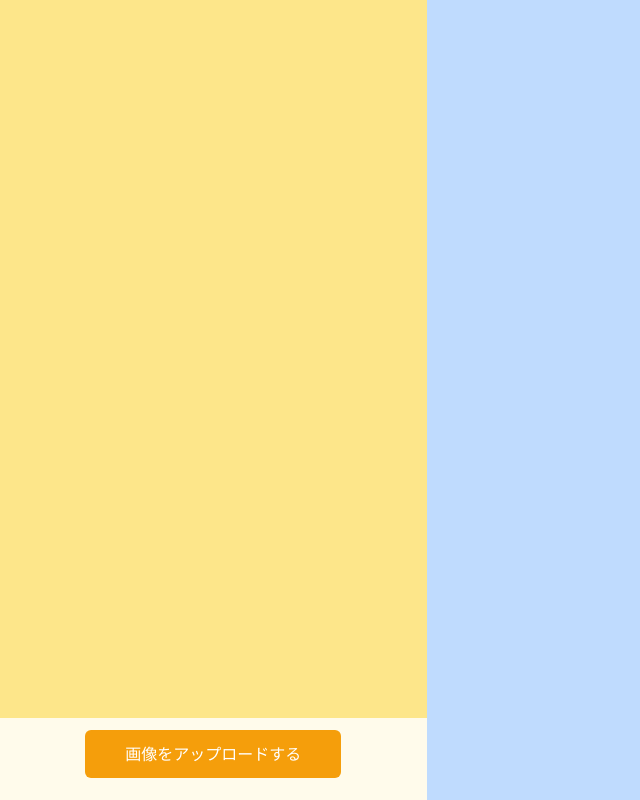
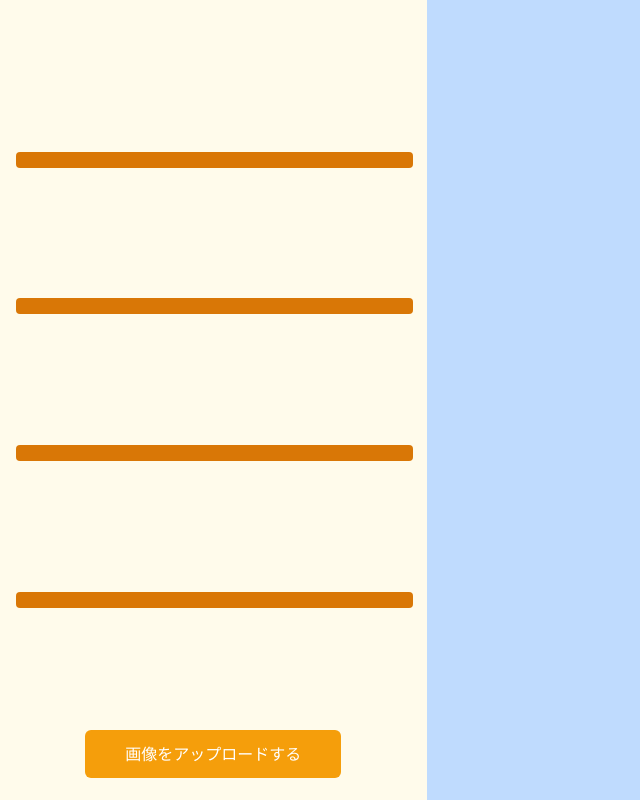
Before and after one commit to ss1119/virtual_background_creator_frontend, a React (Create React App) app: page / in a window 1280 px wide. Shown: the whole page, without its empty margins (0-640 px from the left). Built offline with nearby package versions, Linux system fonts and the light colour scheme.

Commit message:
make upload screen

```diff
--- a/src/components/parts/UploadButton.tsx
+++ b/src/components/parts/UploadButton.tsx
@@ -1,16 +1,9 @@
-type Props = {
-  onClick: () => void;
-};
-
-export const UploadButton = (props: Props) => {
+export const UploadButton = () => {
   return (
     <div className="flex justify-center items-center">
-      <button
-        className="text-center mt-3 w-64 py-3 text-base rounded-md text-white bg-yellow-500"
-        onClick={props.onClick}
-      >
+      <span className="text-center mt-3 w-64 py-3 text-base rounded-md text-white bg-yellow-500">
         画像をアップロードする
-      </button>
+      </span>
     </div>
   );
 };
--- a/src/components/templates/UploadArea.tsx
+++ b/src/components/templates/UploadArea.tsx
@@ -1,11 +1,58 @@
+import IconButton from "@mui/material/IconButton";
+import { useState } from "react";
 import { UploadButton } from "../parts/UploadButton";
-import { ImageArea } from "./ImageArea";
+import CancelIcon from "@mui/icons-material/Cancel";
 
 export const UploadArea = () => {
+  const [images, setImages] = useState<File[]>([]);
+  const inputId = Math.random().toString(32).substring(2);
+
+  const handleOnAddImage = (e: React.ChangeEvent<HTMLInputElement>) => {
+    if (!e.target.files) return;
+    setImages([...images, ...e.target.files]);
+  };
+
+  const handleOnRemoveImage = (index: number) => {
+    const newImages = [...images];
+    newImages.splice(index, 1);
+    setImages(newImages);
+  };
+
   return (
     <div className="w-1/3 h-screen bg-yellow-50 pb-7">
-      <ImageArea />
-      <UploadButton onClick={() => {}} />
+      <div className="w-full h-93 bg-yellow-50 py-7 mx-4">
+        <div className="absolute top-152 w-31 border-8 rounded border-yellow-600" />
+        <div className="absolute top-298 w-31 border-8 rounded border-yellow-600" />
+        <div className="absolute top-445 w-31 border-8 rounded border-yellow-600" />
+        <div className="absolute top-592 w-31 border-8 rounded border-yellow-600" />
+        <div className="flex flex-wrap pl-4">
+          {images.map((image, i) => (
+            <div key={i} className="relative w-1/4 mr-8 mb-5">
+              <IconButton
+                className="absolute top-18 left-95"
+                aria-label="delete image"
+                onClick={() => handleOnRemoveImage(i)}
+              >
+                <CancelIcon />
+              </IconButton>
+              <img className="w-full" src={URL.createObjectURL(image)} />
+            </div>
+          ))}
+        </div>
+      </div>
+      <label htmlFor={inputId}>
+        <UploadButton />
+        <input
+          id={inputId}
+          className="hidden"
+          type="file"
+          multiple
+          accept="image/*,.png,.jpg,.jpeg,.gif"
+          onChange={(e: React.ChangeEvent<HTMLInputElement>) =>
+            handleOnAddImage(e)
+          }
+        />
+      </label>
     </div>
   );
 };
--- a/src/index.css
+++ b/src/index.css
@@ -5,3 +5,31 @@
 .h-93 {
   height: 93%;
 }
+
+.w-31 {
+  width: 31%;
+}
+
+.top-18 {
+  top: 18px;
+}
+
+.top-152 {
+  top: 152px;
+}
+
+.top-298 {
+  top: 298px;
+}
+
+.top-445 {
+  top: 445px;
+}
+
+.top-592 {
+  top: 592px;
+}
+
+.left-95 {
+  left: 95px;
+}
```
Also changed, not shown: tsconfig.json (+3 -8 lines).
